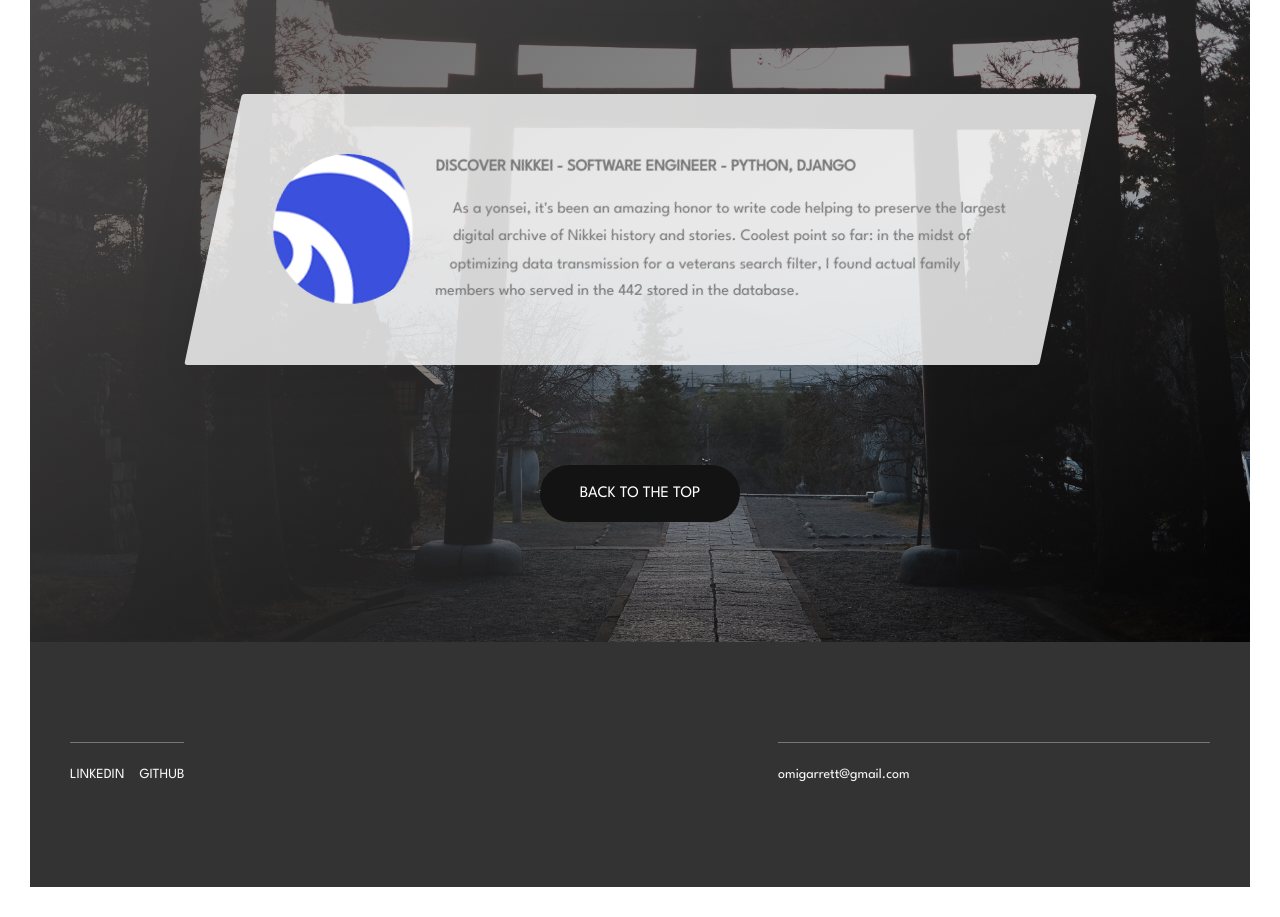
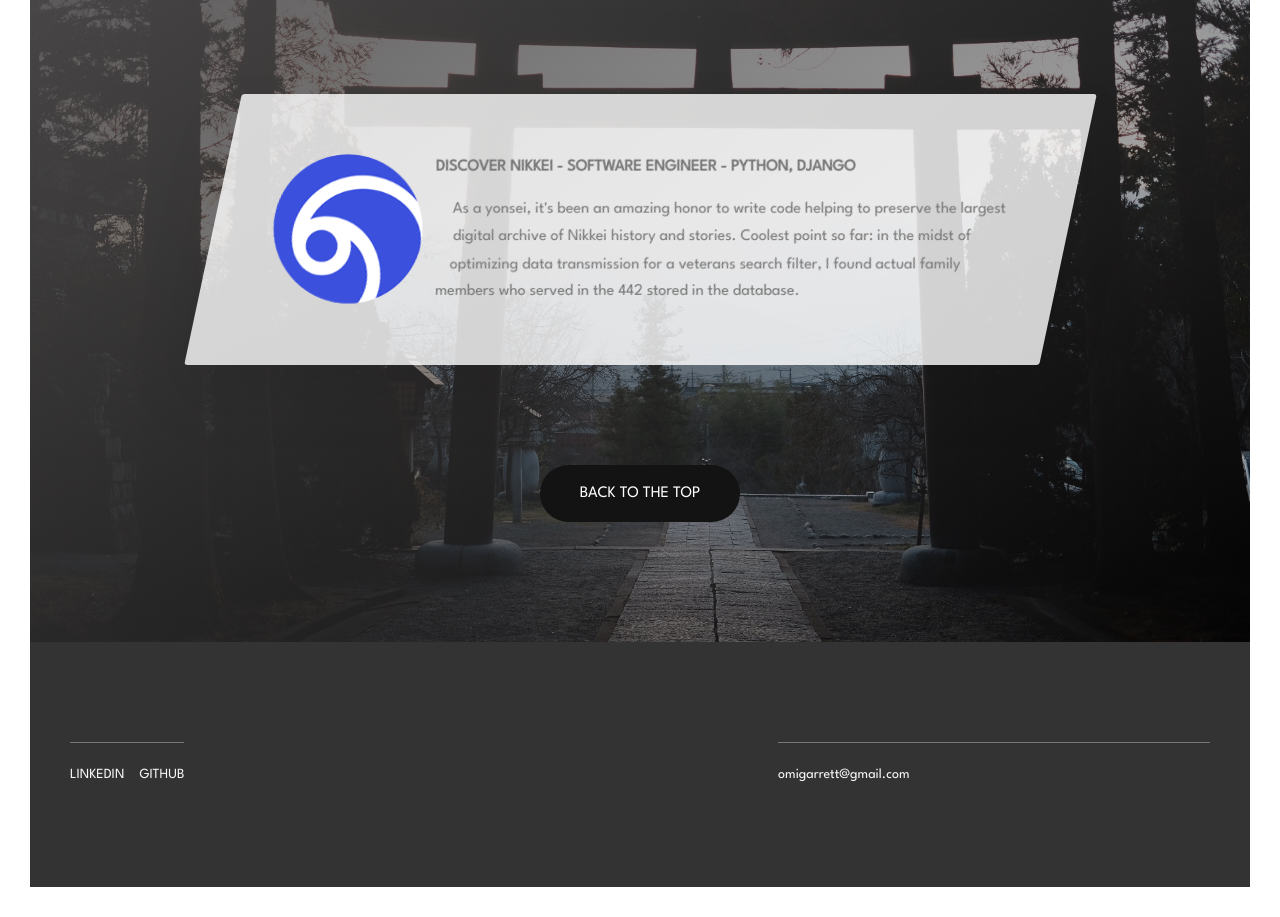
Before and after one commit to garrettomi/portfolio, a React (Vite) app: page / in a window 1280 px wide. Shown: the part 3460-4377 px from the top of the page. Built offline with nearby package versions, Linux system fonts and the light colour scheme.

Commit message:
Fix: Remove transform on Discover Nikkei logo

```diff
--- a/src/sass/components/_organization.scss
+++ b/src/sass/components/_organization.scss
@@ -43,7 +43,6 @@
 
     &__img {
         height: 100%;
-        transform: translateX(-4rem) scale(1.4);
         backface-visibility: hidden;
         transition: all .5s;
     }
```
